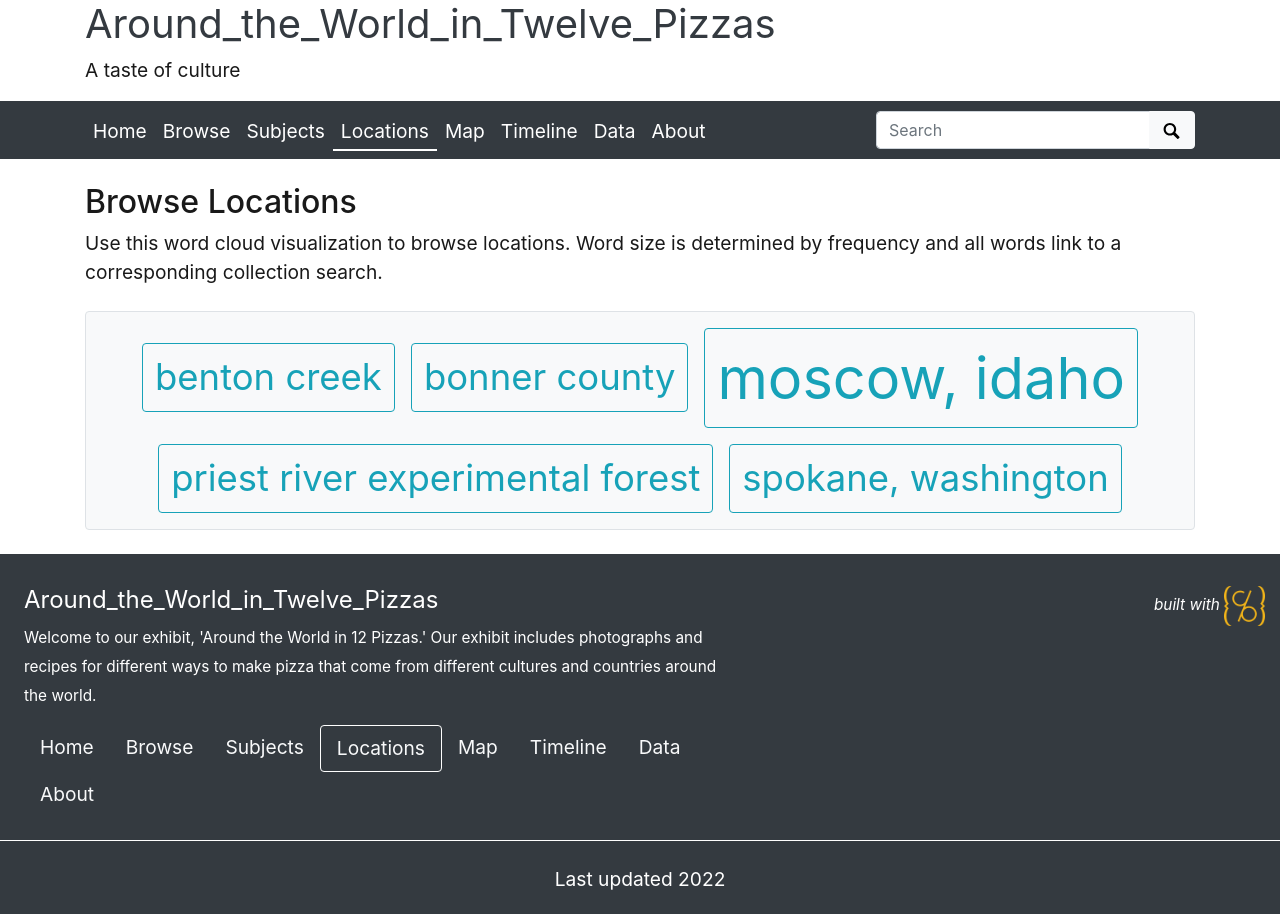
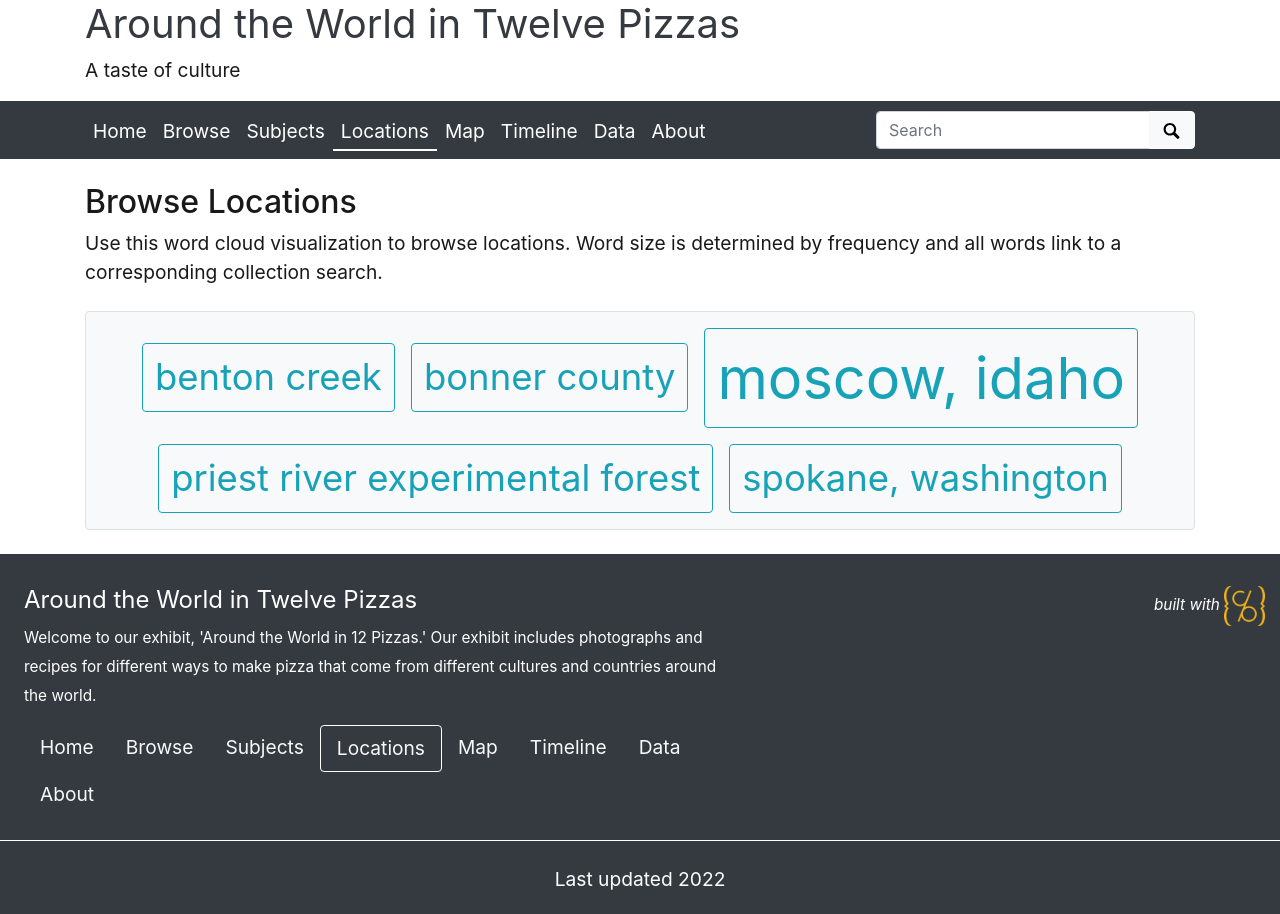
Before and after one commit to AngeleneBauer/pizzavariations, a Jekyll site: the page built from pages/locations.md, in a window 1280 px wide. Built offline with Jekyll 4.4.1, drawn with Linux system fonts in a browser that asks for light colours.

Commit message:
updated name

```diff
--- a/_config.yml
+++ b/_config.yml
@@ -20,7 +20,7 @@ source-code: https://github.com/AngeleneBauer/pizzavariations
 # SITE SETTINGS
 #
 # title of site appears in banner
-title: Around_the_World_in_Twelve_Pizzas
+title: Around the World in Twelve Pizzas
 # tagline, a short phrase that will appear throughout the site in the top banner
 tagline: A taste of culture
 # description appears in meta tags and other locations
```
